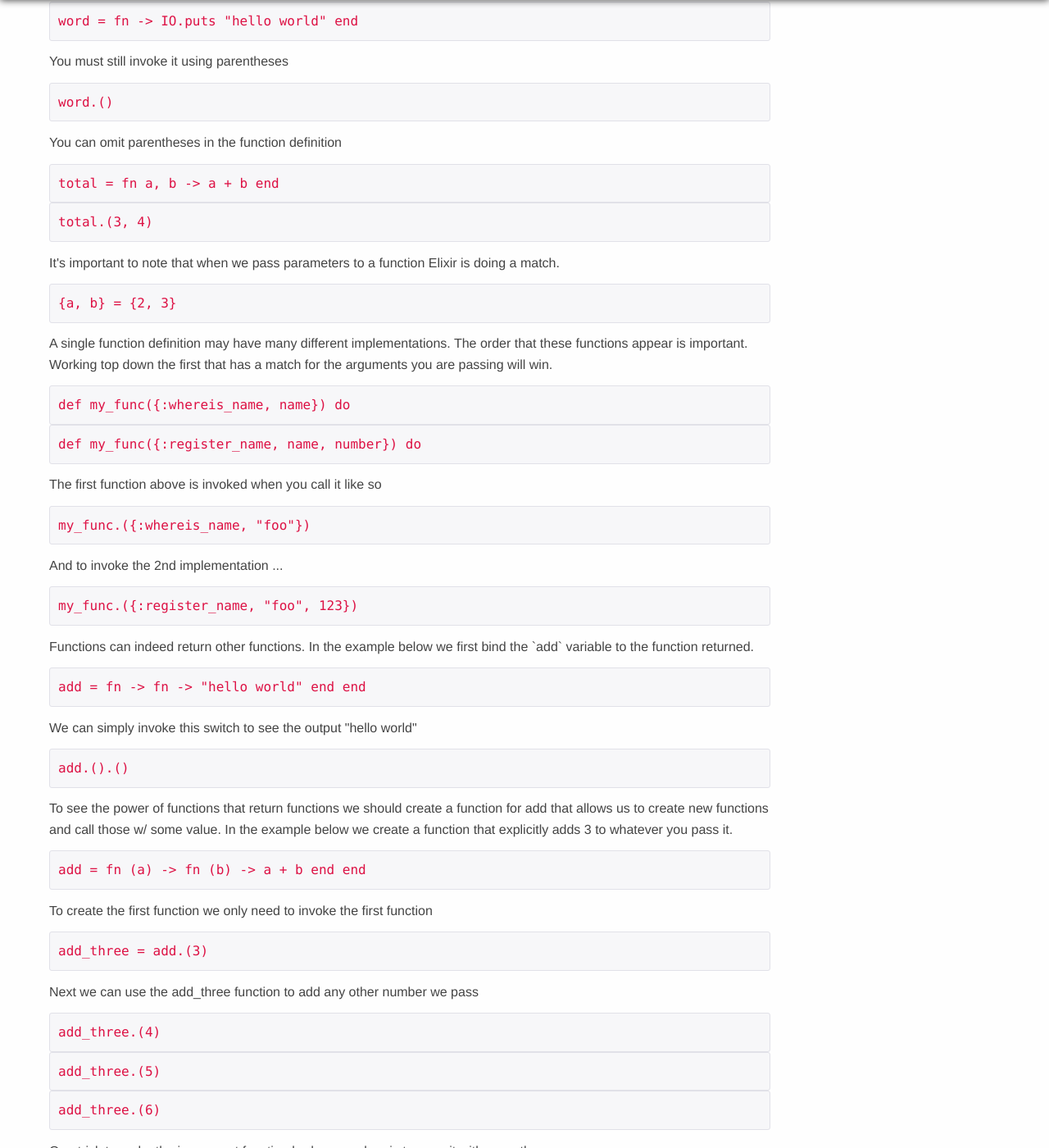
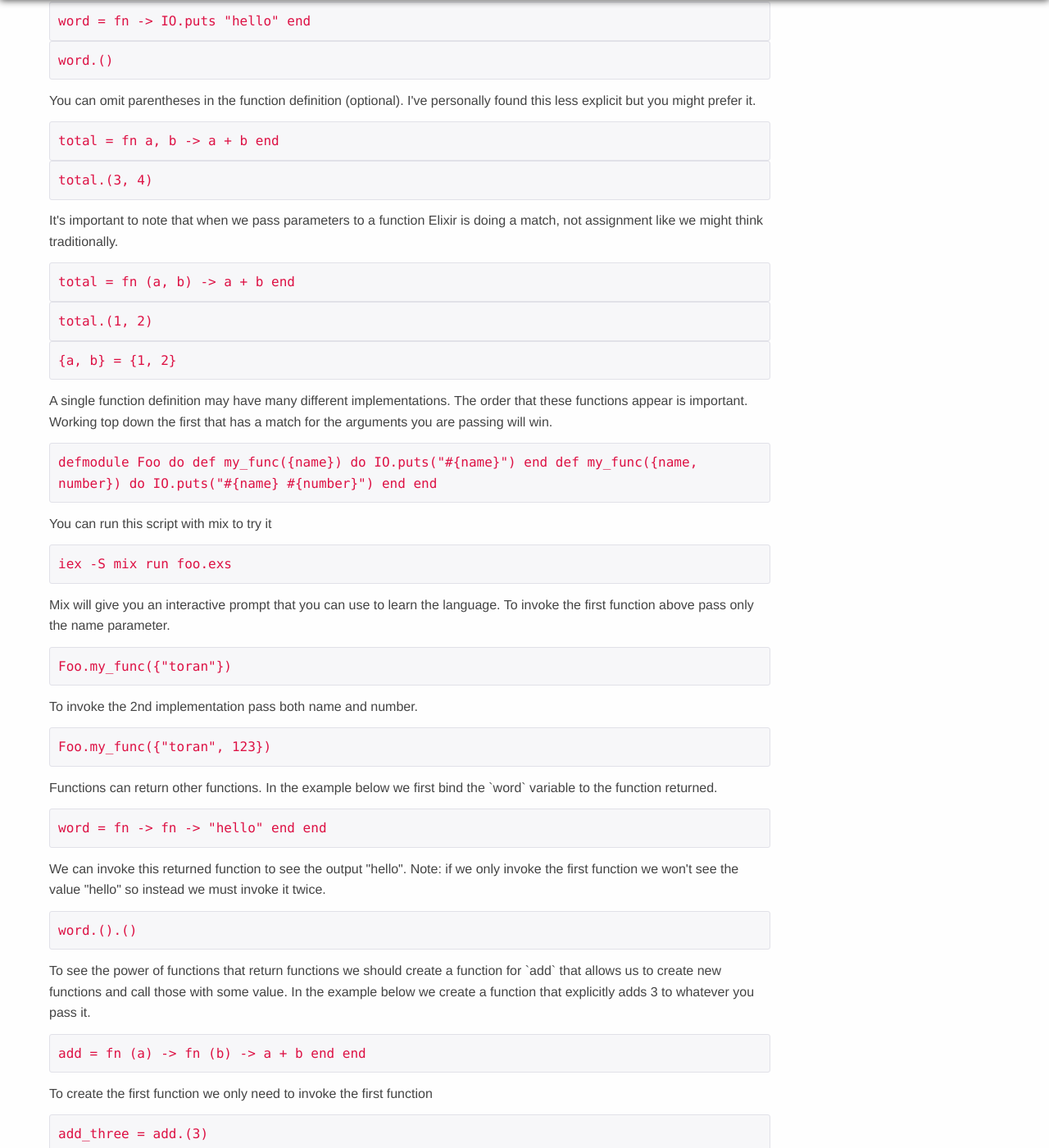
Before and after one commit to toranb/toranb.github.io, a Jekyll site: the page built from _posts/2018-09-26-functions-in-elixir.html, in a window 1280 px wide and 1400 px high, scrolled down 500 px. Shown: the whole window at 82% size. Built offline with Jekyll 4.4.1, drawn with Linux system fonts in a browser that asks for light colours; Markdown is read by kramdown in place of the engine named in the settings; some of the changed text lies outside the part shown.

Commit message:
re-word the functions blog post a little

```diff
--- a/_posts/2018-09-26-functions-in-elixir.html
+++ b/_posts/2018-09-26-functions-in-elixir.html
@@ -12,49 +12,58 @@ categories: blog archive
 
 <code>total = fn (a, b) -> a + b end</code>
 
-<p>You would then invoke this function like so</p>
+<p>You would then invoke the function like this</p>
 
 <code>total.(1, 2)</code>
 
-<p>Even when your function doesn't take any parameters ...</p>
+<p>Even if the function doesn't take any parameters, you are still required to invoke it using parentheses.</p>
 
-<code>word = fn -> IO.puts "hello world" end</code>
-
-<p>You must still invoke it using parentheses</p>
-
+<code>word = fn -> IO.puts "hello" end</code>
 <code>word.()</code>
 
-<p>You can omit parentheses in the function definition</p>
+<p>You can omit parentheses in the function definition (optional). I've personally found this less explicit but you might prefer it.</p>
 
 <code>total = fn a, b -> a + b end</code>
 <code>total.(3, 4)</code>
 
-<p>It's important to note that when we pass parameters to a function Elixir is doing a match.</p>
+<p>It's important to note that when we pass parameters to a function Elixir is doing a match, not assignment like we might think traditionally.</p>
 
-<code>{a, b} = {2, 3}</code>
+<code>total = fn (a, b) -> a + b end</code>
+<code>total.(1, 2)</code>
+<code>{a, b} = {1, 2}</code>
 
 <p>A single function definition may have many different implementations. The order that these functions appear is important. Working top down the first that has a match for the arguments you are passing will win.</p>
 
-<code>def my_func({:whereis_name, name}) do</code>
-<code>def my_func({:register_name, name, number}) do</code>
+<code>
+defmodule Foo do
 
-<p>The first function above is invoked when you call it like so</p>
+  def my_func({name}) do IO.puts("#{name}") end
+  def my_func({name, number}) do IO.puts("#{name} #{number}") end
 
-<code>my_func.({:whereis_name, "foo"})</code>
+end
+</code>
 
-<p>And to invoke the 2nd implementation ...</p>
+<p>You can run this script with mix to try it</p>
 
-<code>my_func.({:register_name, "foo", 123})</code>
+<code>iex -S mix run foo.exs</code>
 
-<p>Functions can indeed return other functions. In the example below we first bind the `add` variable to the function returned.</p>
+<p>Mix will give you an interactive prompt that you can use to learn the language. To invoke the first function above pass only the name parameter.</p>
 
-<code>add = fn -> fn -> "hello world" end end</code>
+<code>Foo.my_func({"toran"})</code>
 
-<p>We can simply invoke this switch to see the output "hello world"</p>
+<p>To invoke the 2nd implementation pass both name and number.</p>
 
-<code>add.().()</code>
+<code>Foo.my_func({"toran", 123})</code>
 
-<p>To see the power of functions that return functions we should create a function for add that allows us to create new functions and call those w/ some value. In the example below we create a function that explicitly adds 3 to whatever you pass it.</p>
+<p>Functions can return other functions. In the example below we first bind the `word` variable to the function returned.</p>
+
+<code>word = fn -> fn -> "hello" end end</code>
+
+<p>We can invoke this returned function to see the output "hello". Note: if we only invoke the first function we won't see the value "hello" so instead we must invoke it twice.</p>
+
+<code>word.().()</code>
+
+<p>To see the power of functions that return functions we should create a function for `add` that allows us to create new functions and call those with some value. In the example below we create a function that explicitly adds 3 to whatever you pass it.</p>
 
 <code>add = fn (a) -> fn (b) -> a + b end end</code>
 
@@ -72,7 +81,7 @@ categories: blog archive
 
 <code>add = fn (a) -> (fn (b) -> a + b end) end</code>
 
-<p>In the add examples above the `a` variable is bound in the scope of the outer function. But when the inner most function is defined, it will inherit this same scope... meaning we have just seen our first closure in action!</p>
+<p>In the add examples above the `a` variable is bound in the scope of the outer function. But when the inner most function is defined, it will inherit this same scope... meaning we have just seen our first closure in action! You might have heard this referred to as lexical scoping. To learn more checkout the Elixir language <a href="https://elixir-lang.readthedocs.io/en/latest/technical/scoping.html">documentation</a>.</p>
 
 <p>Because functions are just values in Elixir, we can pass them to other functions.</p>
 
@@ -80,9 +89,9 @@ categories: blog archive
 <code>apply = fn (fun, value) -> fun.(value) end</code>
 <code>apply.(add_one, 9)</code>
 
-<p>In the example above we create a function `add_one` only to pass it into another `apply` that invokes it and returns the value 10</p>
+<p>In the example above we create a function `add_one` and then pass it to another function `apply` that invokes it and returns the value 10</p>
 
-<p>Another example of this using the built in Enum module that might be a little more familiar</p>
+<p>Below is another example of this behavior using the Enum module to transform a list of numbers.</p>
 
 <code>list = [1, 2, 3]</code>
 <code>Enum.map(list, fn (e) -> e + 1 end)</code>
```
